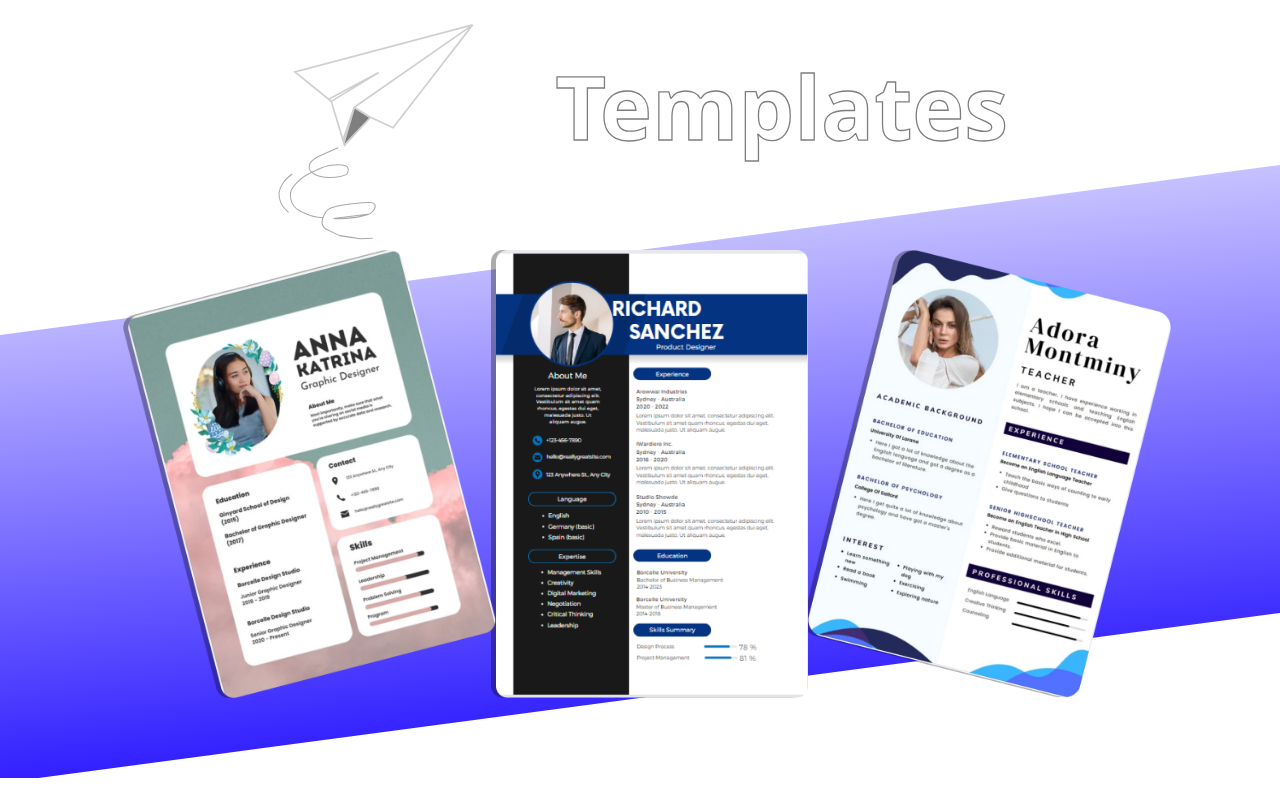
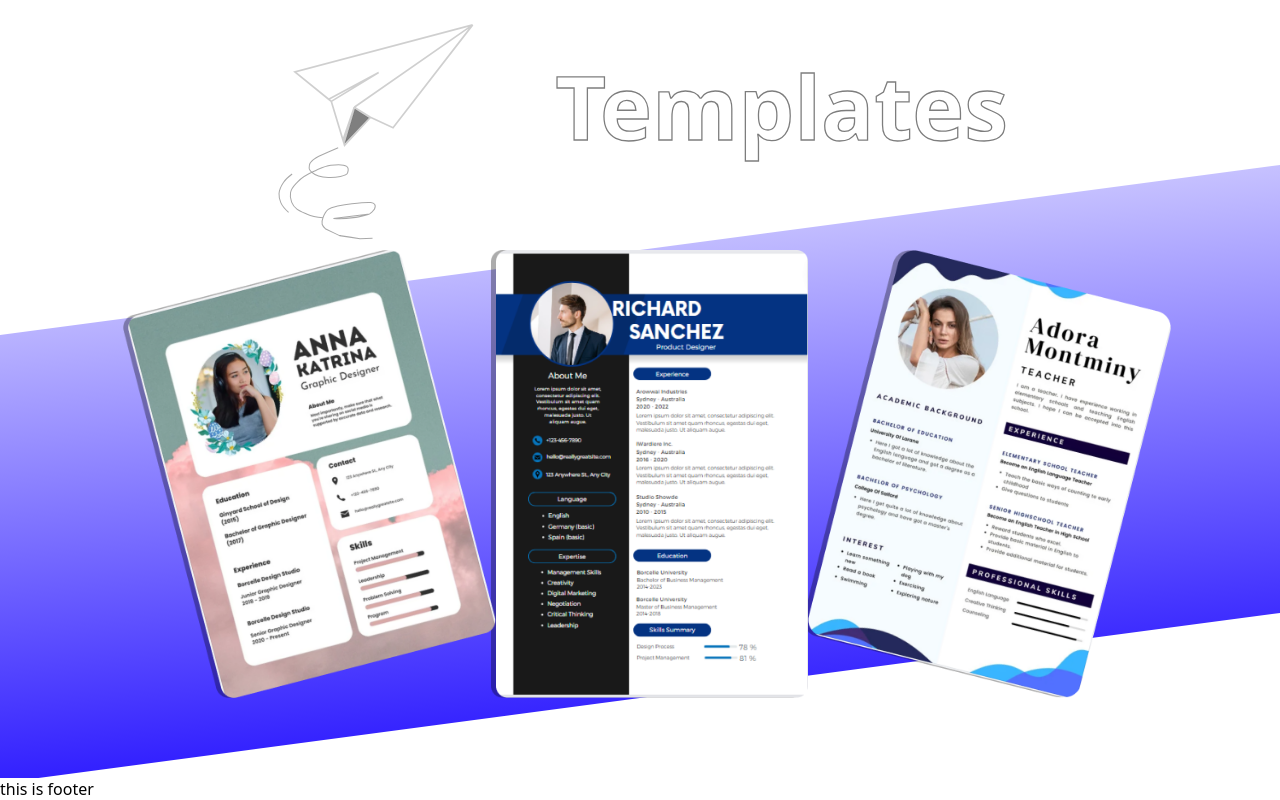
Before and after one commit to soumen974/WorkFolio, a React (Create React App) app: page / in a window 1280 px wide. Shown: the part 1786-2586 px from the top of the page. Before the commit the page ends 2564 px from the top, so only its background shows below. Built offline with nearby package versions, Linux system fonts and the light colour scheme.

Commit message:
Footer added

```diff
--- a/src/App.js
+++ b/src/App.js
@@ -7,6 +7,7 @@ import Section02 from './Components/Section02';
 import FormResume from './Components/FormResume';
 import Section03 from './Components/Section03';
 import Resume from './Components/Resume';
+import Footer from './Components/Images/Footer';
 
 function App() {
 
@@ -247,7 +248,7 @@ function App() {
 
 
 
-
+     <Footer/>
 
 
 
--- /dev/null
+++ b/src/Components/Images/Footer.jsx
@@ -0,0 +1,7 @@
+import React from 'react'
+
+export default function Footer() {
+  return (
+    <div>this is footer </div>
+  )
+}
```
Also changed, not shown: src/Components/Images/Footer.css (added).
